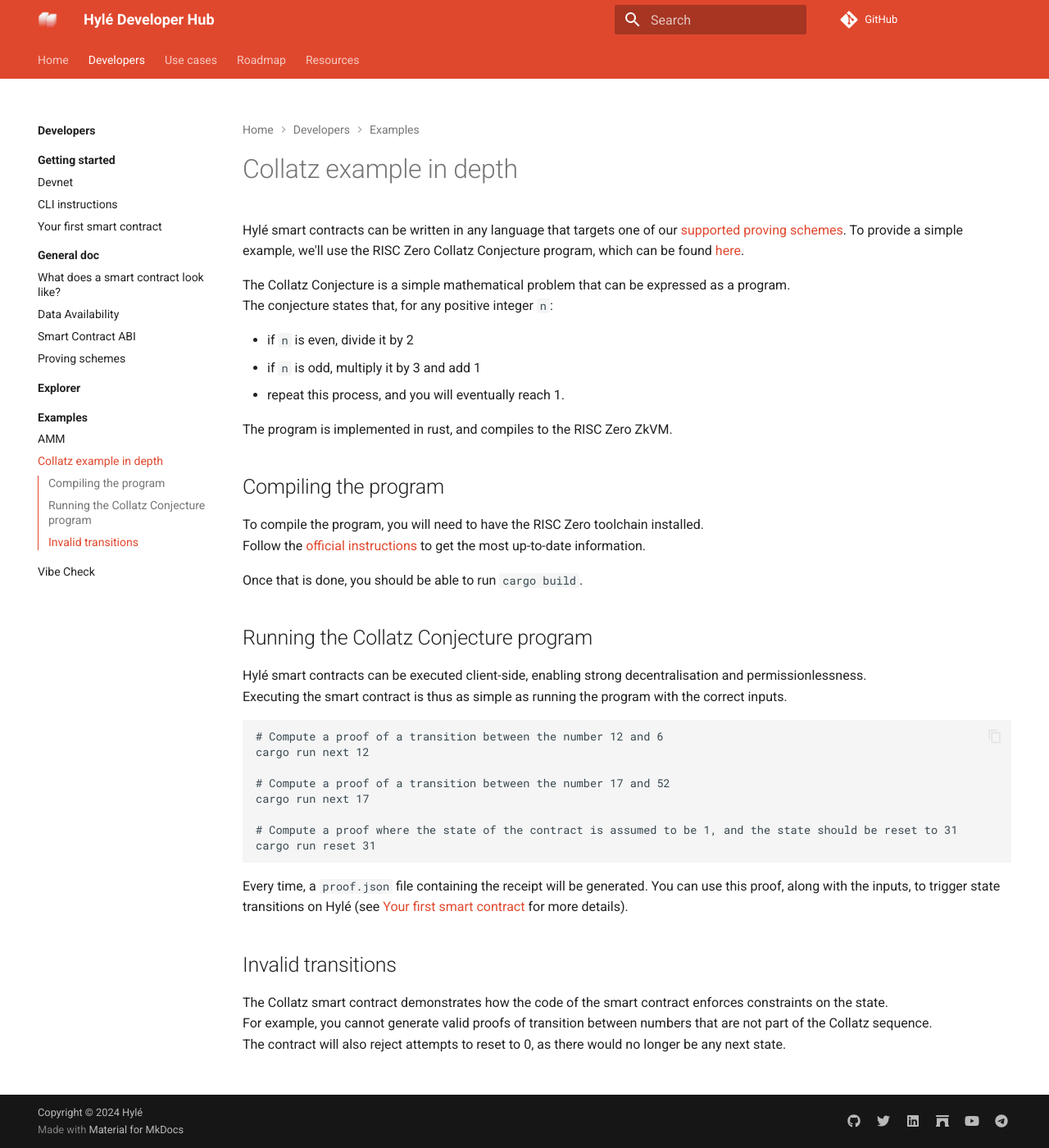
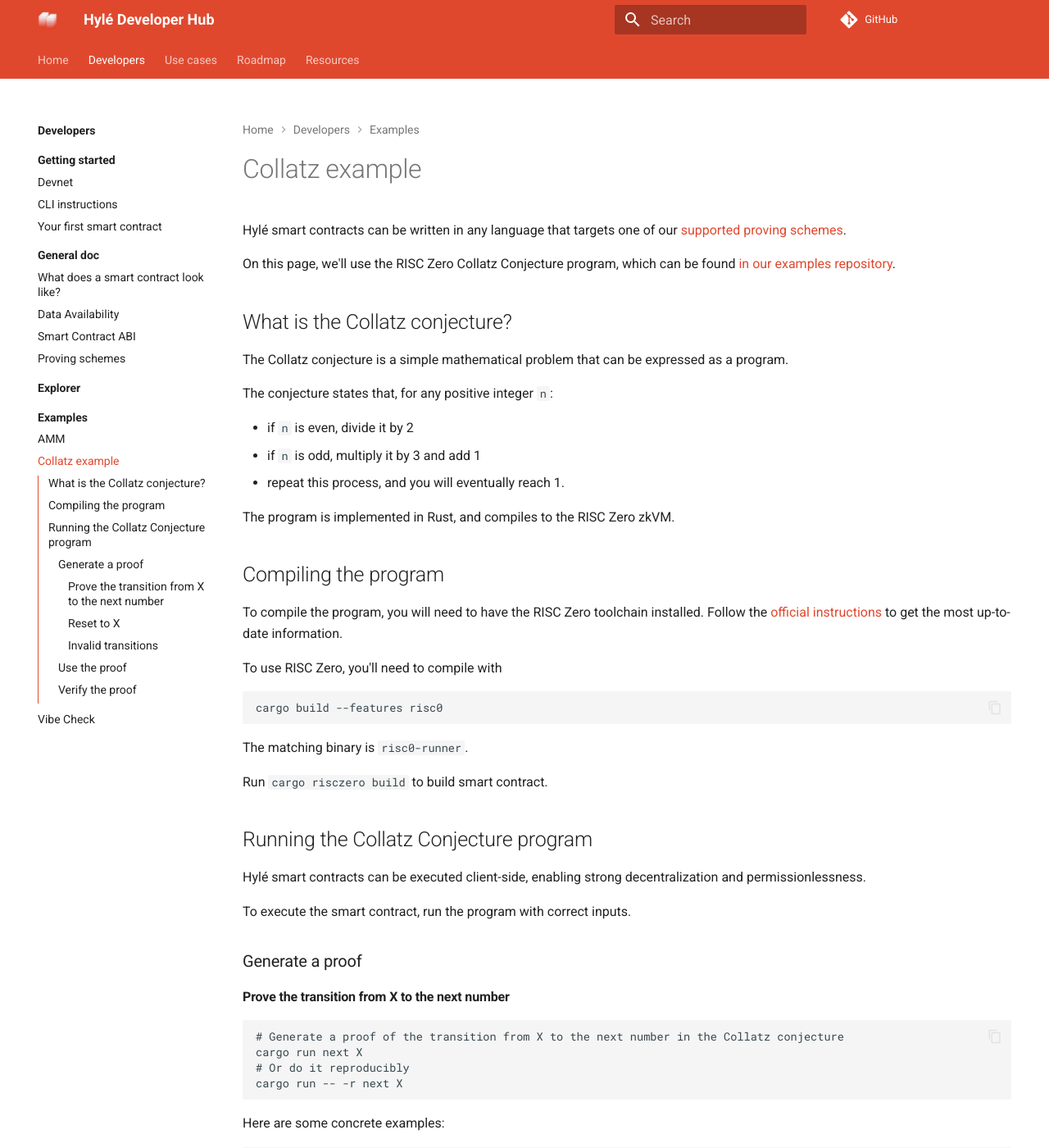
Before and after one commit to Hyle-org/devhub-hyle, an MkDocs documentation site: the page built from docs/developers/examples/collatz-example-in-depth.md, in a window 1280 px wide and 1400 px high. Shown: the whole window at 82% size. Built offline with MkDocs 1.6.1 and Material for MkDocs 9.7.7, drawn with Linux system fonts in a browser that asks for light colours; comment, search, counter and statistics services are not loaded; some of the changed text lies outside the part shown.

Commit message:
add hydentity, hyllar, amm examples to example page; update others (#19)
* duplicate title

* removed partners + small rephrase

* get gpt'd

* Merge branch 'main' into usage-examples

* examples and amm

* Merge remote-tracking branch 'upstream/main' into usage-examples

* m

* add hydentity, hyllar, amm examples to example page; update others

* typo

* Merge remote-tracking branch 'upstream/main' into usage-examples

* collatz review

* update from https://github.com/Hyle-org/examples/tree/main/collatz-conjecture-rust

* legibility

* adds

* markdown cleanup

* Merge branch 'main' into usage-examples

````diff
--- a/docs/developers/examples/collatz-example-in-depth.md
+++ b/docs/developers/examples/collatz-example-in-depth.md
@@ -1,28 +1,53 @@
-# Collatz example in depth
+# Collatz example
 
 Hylé smart contracts can be written in any language that targets one of our [supported proving schemes](../general-doc/supported-proving-schemes.md).
-To provide a simple example, we'll use the RISC Zero Collatz Conjecture program, which can be found [here](https://github.com/Hyle-org/collatz-conjecture).
 
-The Collatz Conjecture is a simple mathematical problem that can be expressed as a program.
+On this page, we'll use the RISC Zero Collatz Conjecture program, which can be found [in our examples repository](https://github.com/Hyle-org/examples/tree/main).
+
+## What is the Collatz conjecture?
+
+The Collatz conjecture is a simple mathematical problem that can be expressed as a program.
+
 The conjecture states that, for any positive integer `n`:
 
 - if `n` is even, divide it by 2
 - if `n` is odd, multiply it by 3 and add 1
 - repeat this process, and you will eventually reach 1.
 
-The program is implemented in rust, and compiles to the RISC Zero ZkVM.
+The program is implemented in Rust, and compiles to the RISC Zero zkVM.
 
 ## Compiling the program
 
-To compile the program, you will need to have the RISC Zero toolchain installed.
-Follow the [official instructions](https://dev.risczero.com/api/zkvm/install) to get the most up-to-date information.
+To compile the program, you will need to have the RISC Zero toolchain installed. Follow the [official instructions](https://dev.risczero.com/api/zkvm/install) to get the most up-to-date information.
 
-Once that is done, you should be able to run `cargo build`.
+To use RISC Zero, you'll need to compile with
+
+```bash
+cargo build --features risc0
+```
+
+The matching binary is `risc0-runner`.
+
+Run `cargo risczero build` to build smart contract.
 
 ## Running the Collatz Conjecture program
 
-Hylé smart contracts can be executed client-side, enabling strong decentralisation and permissionlessness.
-Executing the smart contract is thus as simple as running the program with the correct inputs.
+Hylé smart contracts can be executed client-side, enabling strong decentralization and permissionlessness.
+
+To execute the smart contract, run the program with correct inputs.
+
+### Generate a proof
+
+#### Prove the transition from X to the next number
+
+```sh
+# Generate a proof of the transition from X to the next number in the Collatz conjecture
+cargo run next X
+# Or do it reproducibly
+cargo run -- -r next X
+```
+
+Here are some concrete examples:
 
 ```sh
 # Compute a proof of a transition between the number 12 and 6
@@ -30,15 +55,35 @@
 
 # Compute a proof of a transition between the number 17 and 52
 cargo run next 17
+```
 
-# Compute a proof where the state of the contract is assumed to be 1, and the state should be reset to 31
+#### Reset to X
+
+```sh
+# Reset to X, assuming the current number is a 1
+cargo run reset X
+# Or do it reproducibly
+cargo run -- -r reset X
+```
+
+Here is one concrete example:
+
+```sh
+# Reset the state from 1 to 31
 cargo run reset 31
 ```
 
-Every time, a `proof.json` file containing the receipt will be generated. You can use this proof, along with the inputs, to trigger state transitions on Hylé (see [Your first smart contract](../getting-started/your-first-smart-contract.md) for more details).
+#### Invalid transitions
 
-## Invalid transitions
+The Collatz smart contract demonstrates how the code of the smart contract enforces constraints on the state:
 
-The Collatz smart contract demonstrates how the code of the smart contract enforces constraints on the state.
-For example, you cannot generate valid proofs of transition between numbers that are not part of the Collatz sequence.
-The contract will also reject attempts to reset to 0, as there would no longer be any next state.
+- You can't generate valid proofs of transition between numbers that are not part of the Collatz sequence.
+- The contract will reject attempts to reset to 0, as there would no longer be any next state.
+
+### Use the proof
+
+Every time, a `proof.json` file containing the receipt will be generated. You can use this proof, along with the inputs, to trigger state transitions on Hylé. Read more: [Your first smart contract](../getting-started/your-first-smart-contract.md).
+
+### Verify the proof
+
+Coming next.
````
Also changed, not shown: docs/developers/examples/index.md (+13 -9 lines), docs/developers/explorer/index.md (+3 -1 lines), docs/developers/examples/vibe-check.md (line endings or trailing spaces), docs/developers/getting-started/index.md (line endings or trailing spaces).
